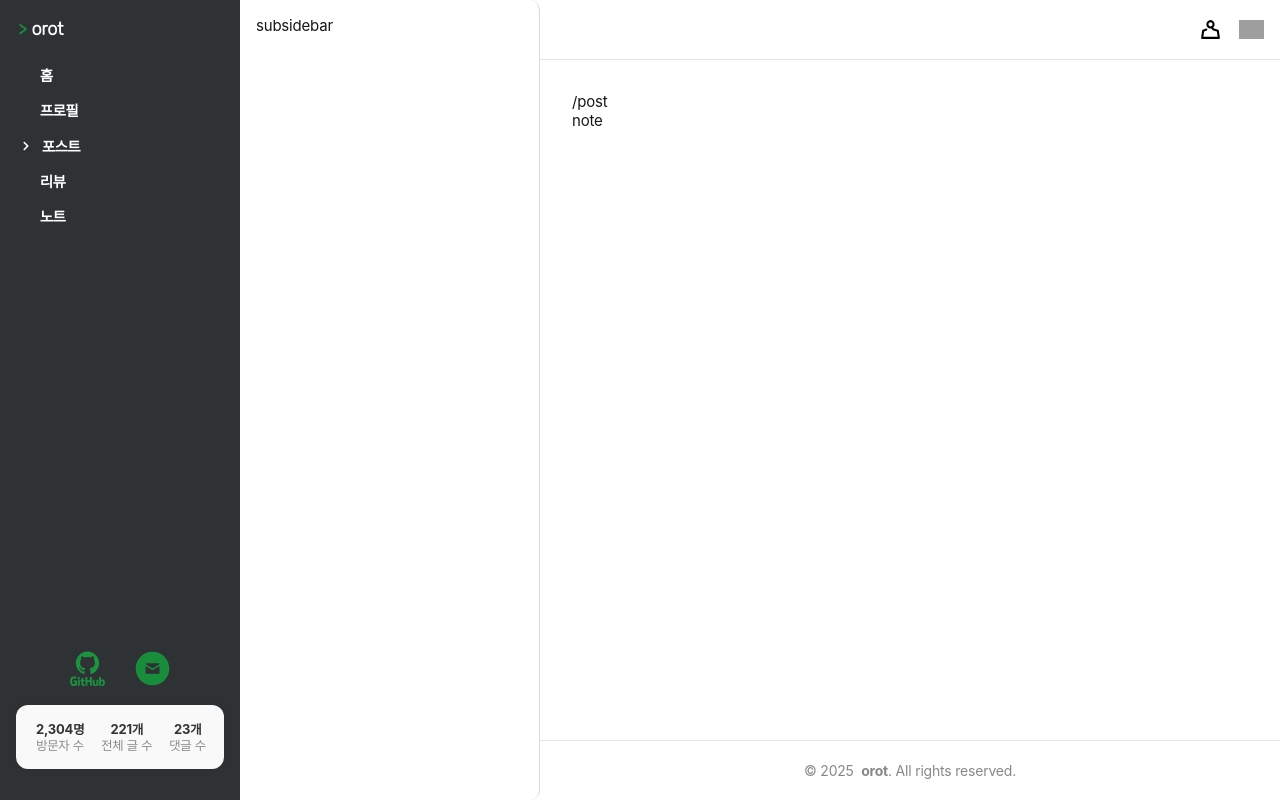
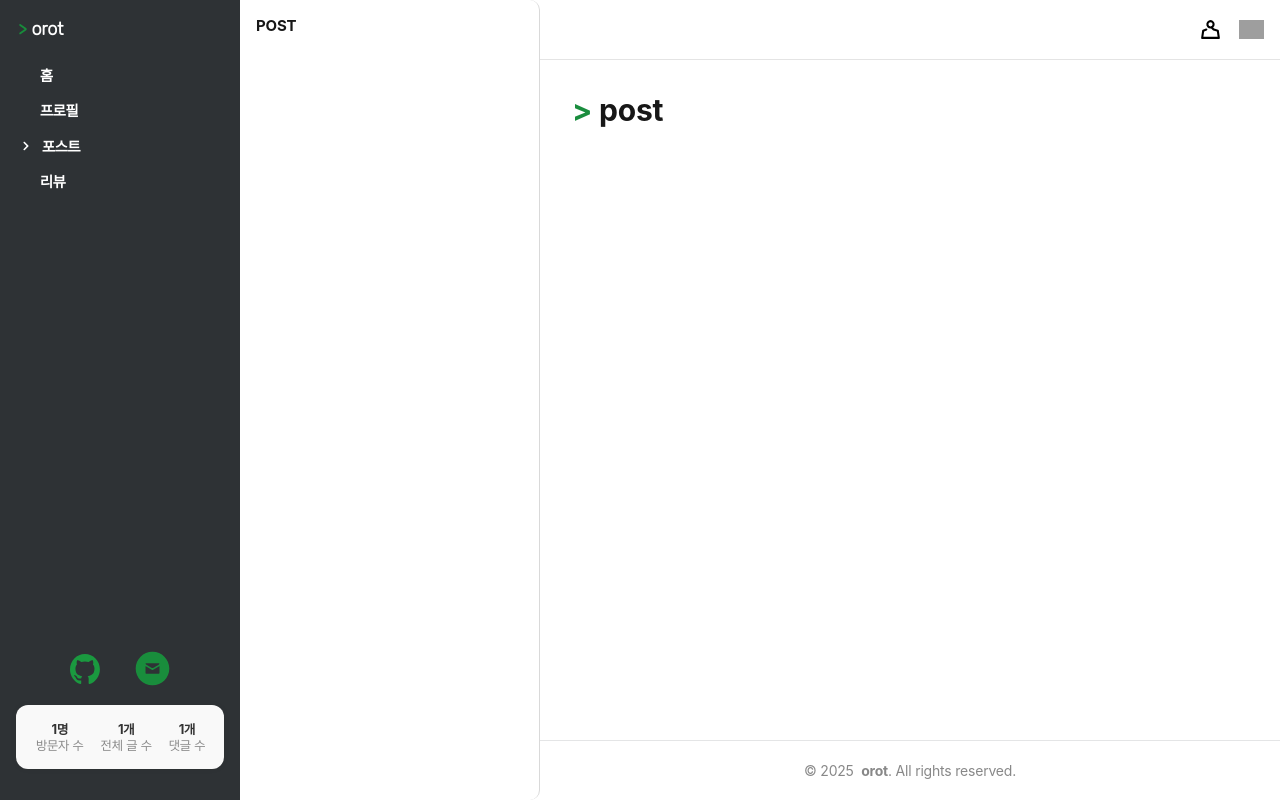
Before and after one commit to orot11955/strim, a Next.js app: page /post in a window 1280 px wide. Built offline with nearby package versions, Linux system fonts and the light colour scheme; grey boxes are pictures that could not be loaded.

Commit message:
contents title modify

```diff
--- a/src/components/common/CommonTitle.jsx
+++ b/src/components/common/CommonTitle.jsx
@@ -1,9 +1,13 @@
 export default function CommonTitle({ path }) {
+  let title = path.split('/')[1];
 
+  if(title === 'post') {
+    title = path.split('/').filter(Boolean).pop();
+  }
 
   return (
     <div className="title">
-      {path}
+      <h1><span style={{color: '#1a8d3e'}}>&gt;</span>&nbsp;{title}</h1>
     </div>
   );
 }
--- a/src/components/layout/Sidebar.jsx
+++ b/src/components/layout/Sidebar.jsx
@@ -24,16 +24,12 @@ const menuData = [
     title: '리뷰',
     path: '/post/review'
   },
-  {
-    title: '노트',
-    path: '/note'
-  }
 ];
 
 const statData = {
-  visitors: 2304,
-  posts: 221,
-  comments: 23
+  visitors: 1,
+  posts: 1,
+  comments: 1
 }
 
 export default function Sidebar({ setIsMailModalOpen }) {
@@ -51,8 +47,8 @@ export default function Sidebar({ setIsMailModalOpen }) {
         <MenuTree data={menuData} />
       </div>
       <div className="sidebar-bottom">
-        <SnsButton src={"/images/dev_logo/github.svg"} href={"https://github.com/orot11955"} />
-        <SnsButton src={"/images/dev_logo/mail.svg"} setIsMailModalOpen={setIsMailModalOpen} />
+        <SnsButton size={{height: 30, width: 30}} src={"/images/dev_logo/github-mark.svg"} href={"https://github.com/orot11955"} />
+        <SnsButton size={{height: 35, width: 35}} src={"/images/dev_logo/mail.svg"} setIsMailModalOpen={setIsMailModalOpen} />
       </div>
       <div className="sidebar-stats">
         <SiteStats visitors={statData.visitors} posts={statData.posts} comments={statData.comments} />
--- a/src/components/layout/Subsidebar.jsx
+++ b/src/components/layout/Subsidebar.jsx
@@ -1,7 +1,20 @@
+import { useRouter } from "next/router";
+
 export default function SubSidebar() {
+  const router = useRouter();
+
+  const path = router.asPath;
+
+  let title = path.split('/')[1].toUpperCase();
+
+  if (title !== 'POST') {
+    title = '';
+  }
+
+
   return (
     <div className="layout-subsidebar">
-      subsidebar
+      <h4 className="subsidebar-title">{title}</h4>
     </div>
   );
 }
--- a/src/components/layout/sidebar/SnsButton.jsx
+++ b/src/components/layout/sidebar/SnsButton.jsx
@@ -1,13 +1,13 @@
 import Link from "next/link";
 
-export default function SnsButton({ src, href, setIsMailModalOpen }) {
+export default function SnsButton({ size, src, href, setIsMailModalOpen }) {
 
   const buttonStyle = {
     filter: 'invert(39%) sepia(98%) saturate(422%) hue-rotate(85deg) brightness(90%) contrast(87%)',
-    height: '35px',
-    width: '35px'
+    height: size.height,
+    width: size.width
   }
 
   return setIsMailModalOpen ? <div className="sns-button"><img style={buttonStyle} src={src} onClick={() => setIsMailModalOpen(true)} /></div>
-  : <Link className="sns-button" href={href ? href : ""}><img style={buttonStyle} src={src} /></Link>;
+    : <Link className="sns-button" href={href ? href : ""}><img style={buttonStyle} src={src} /></Link>;
 }
--- a/src/pages/index.js
+++ b/src/pages/index.js
@@ -5,7 +5,7 @@ export default function Home() {
   return (
     <>
      <div>
-      home
+
      </div>
     </>
   );
--- a/src/pages/post/index.js
+++ b/src/pages/post/index.js
@@ -1,6 +1,6 @@
 export default function Note() {
 
   return (
-    <>note</>
+    <></>
   );
 }
--- a/src/styles/layout.css
+++ b/src/styles/layout.css
@@ -84,6 +84,7 @@
   justify-content: space-between;
   width: 100px;
   margin: auto;
+  align-items: center;
 }
 
 .sns-button:hover {
@@ -97,7 +98,7 @@
   background: var(--card-bg, #f9f9f9);
   padding: 16px 20px;
   border-radius: 12px;
-  box-shadow: 0 0 6px rgba(0,0,0,0.05);
+  box-shadow: 0 0 6px rgba(0, 0, 0, 0.05);
   justify-content: space-between;
   align-items: center;
 }
@@ -225,7 +226,6 @@
 }
 
 /* mail-modal */
-/* 모달 오버레이 (배경) */
 .modal-overlay {
   position: fixed;
   top: 0;
@@ -239,7 +239,6 @@
   z-index: 9999;
 }
 
-/* 모달 본문 */
 .modal-content {
   background-color: #fff;
   padding: 24px 32px;
@@ -250,7 +249,6 @@
   animation: fadeInUp 0.3s ease-out;
 }
 
-/* 제목 */
 .modal-content h2 {
   margin-top: 0;
   margin-bottom: 16px;
@@ -259,7 +257,6 @@
   color: #333;
 }
 
-/* 입력 필드 */
 .modal-content input,
 .modal-content textarea {
   width: 100%;
@@ -277,14 +274,12 @@
   border-color: #0070f3;
 }
 
-/* 버튼 영역 */
 .modal-content .button-group {
   display: flex;
   justify-content: flex-end;
   gap: 10px;
 }
 
-/* 버튼 공통 */
 .modal-content button {
   padding: 8px 16px;
   font-size: 14px;
@@ -294,7 +289,6 @@
   transition: background-color 0.2s;
 }
 
-/* 전송 버튼 */
 .modal-content button:first-child {
   background-color: #1a8d3e;
   color: #fff;
@@ -304,7 +298,6 @@
   background-color: #155729;
 }
 
-/* 닫기 버튼 */
 .modal-content button:last-child {
   background-color: #e0e0e0;
   color: #333;
@@ -314,15 +307,16 @@
   background-color: #ccc;
 }
 
-/* 간단한 애니메이션 */
 @keyframes fadeInUp {
   from {
     opacity: 0;
     transform: translateY(20px);
   }
+
   to {
     opacity: 1;
     transform: translateY(0);
   }
 }
+
 /* mail-modal */
```
Also changed, not shown: src/pages/post/[title]/index.js (+1 -7 lines), public/images/dev_logo/github-mark.svg (added).
